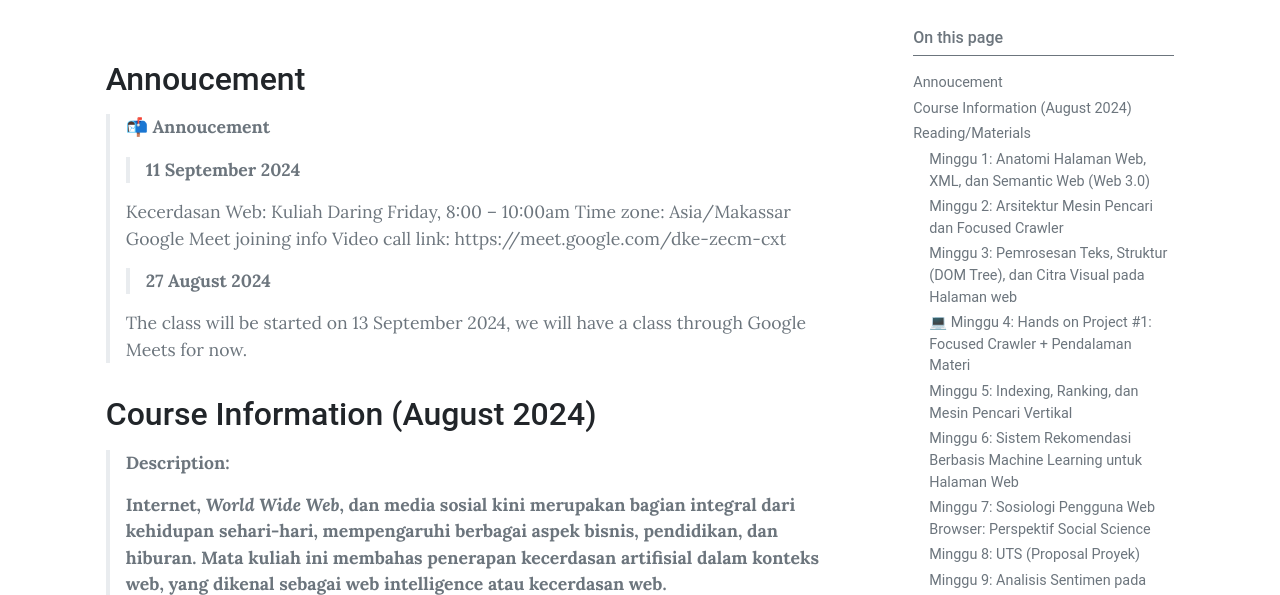
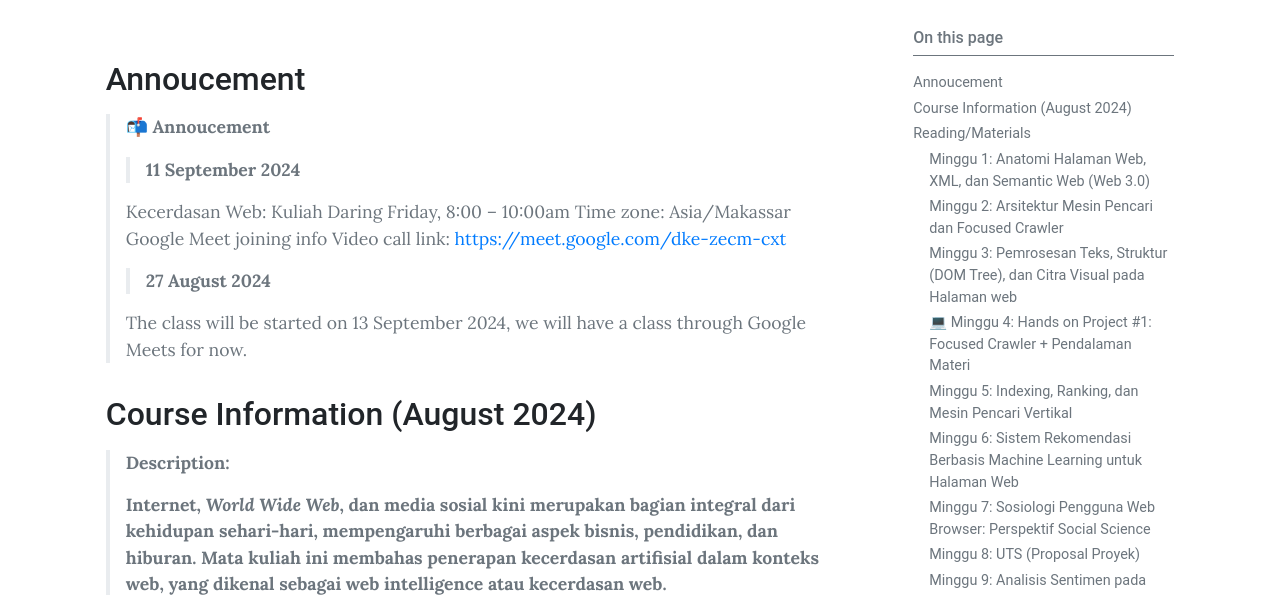
Before and after one commit to gusti-alfarisy/gusti-alfarisy.github.io, a Jekyll site: the page built from pages/mk/web.md, in a window 1280 px wide and 900 px high, cut to the strip 305-900 px from the top of the window. Built offline with Jekyll 4.4.1, drawn with Linux system fonts in a browser that asks for light colours; part of the change alters nothing that is shown.

```diff
--- a/pages/mk/web.md
+++ b/pages/mk/web.md
@@ -17,7 +17,7 @@ toc: true
 > Friday, 8:00 – 10:00am
 > Time zone: Asia/Makassar
 > Google Meet joining info
-> Video call link: https://meet.google.com/dke-zecm-cxt
+> Video call link: [https://meet.google.com/dke-zecm-cxt](https://meet.google.com/dke-zecm-cxt)
 >
 >> **27 August 2024**
 >
```
